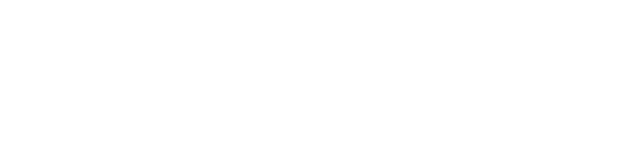
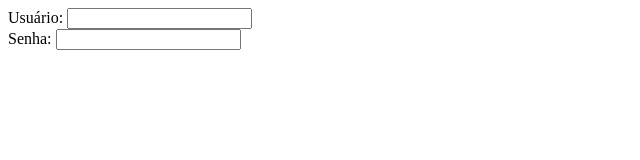
Before and after one commit to Baesso2024/exercicio_html-, a plain HTML site: page labels.html in a window 1280 px wide. Shown: the whole page, without its empty margins (0-640 px from the left). Drawn offline with Linux system fonts and the light colour scheme.

Commit message:
Modificando texto do arquivo labels.html

```diff
--- a/labels.html
+++ b/labels.html
@@ -3,9 +3,15 @@
 <head>
     <meta charset="UTF-8">
     <meta name="viewport" content="width=device-width, initial-scale=1.0">
-    <title>Document</title>
+    <title>Labels HTML</title>
 </head>
 <body>
-
+    <form>
+        <label for="user">Usuário:</label>
+        <input id="user" type="text"/>
+        <br/>
+        <label for="senha">Senha:</label>
+        <input id="senha" type="password"/>
+    </form>
 </body>
 </html>
```
